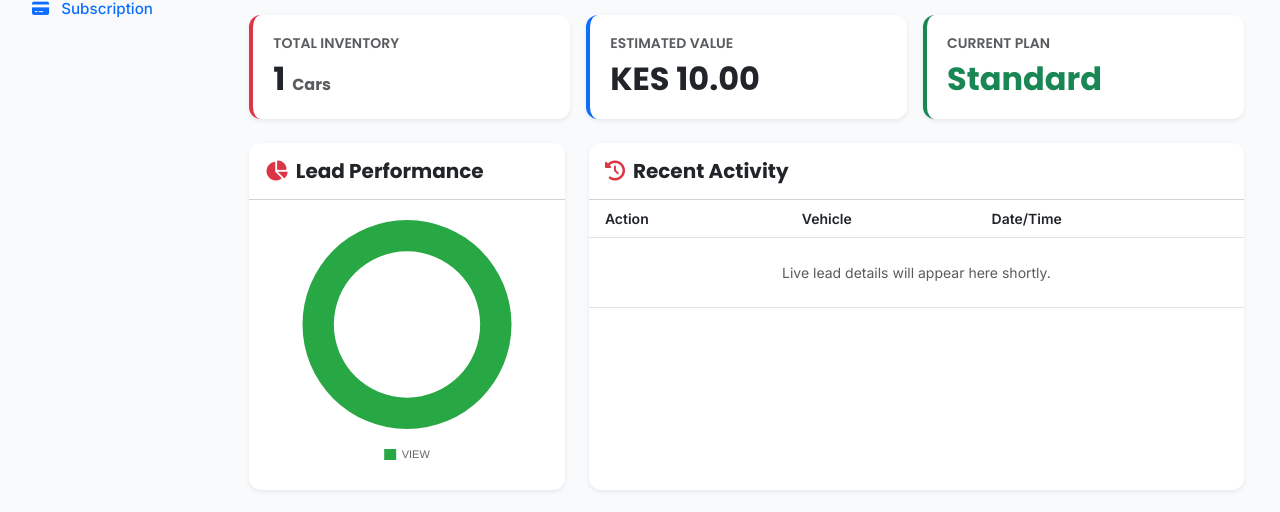
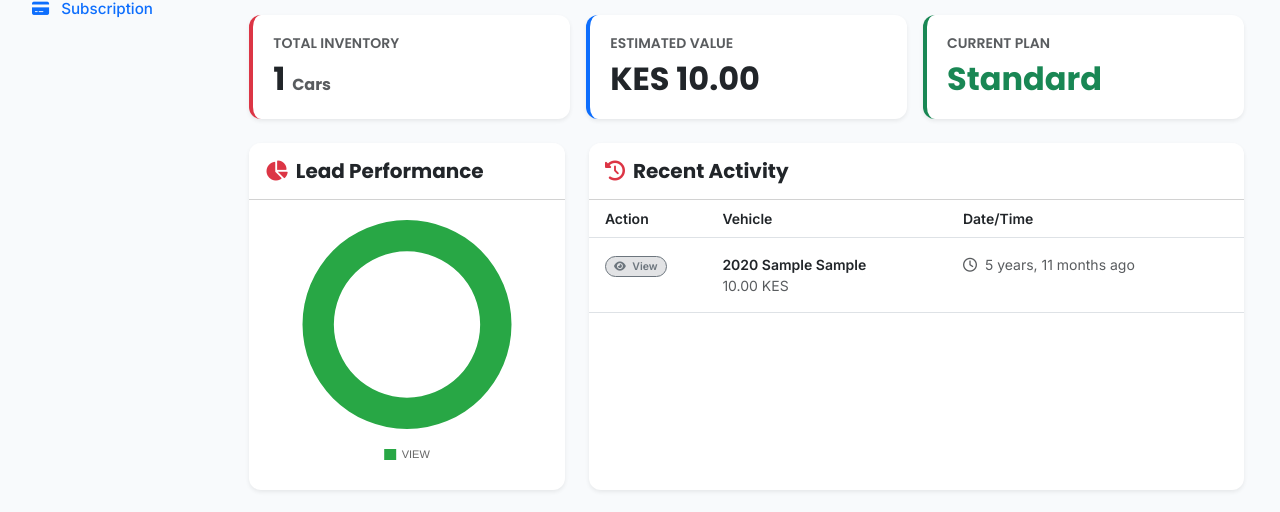
Before and after one commit to kelvinketer/buycars-africa, a Django app: page /dashboard/ in a window 1280 px wide. Shown: the part 182-694 px from the top of the page. Run offline with Django 5.2, Linux system fonts and the light colour scheme; a user stored in the database is signed in; tables that the repository leaves empty hold one stand-in row (values such as "Sample post"); grey boxes marked "Sample" are stand-in pictures.

Commit message:
Add recent activity list to dealer dashboard

```diff
--- a/cars/views.py
+++ b/cars/views.py
@@ -2,12 +2,11 @@ from django.shortcuts import render, redirect, get_object_or_404
 from django.http import HttpResponseRedirect
 from django.contrib.auth.decorators import login_required
 from django.contrib import messages
-from django.db.models import Q, Count # Added Count here
+from django.db.models import Q, Count
 from django.contrib.auth import get_user_model
 
 from users.models import DealerProfile
 
-# Updated imports
 from .models import Car, CarImage, CarLead
 from .forms import CarForm
 
@@ -141,16 +140,19 @@ def dealer_showroom(request, username):
 
 @login_required
 def dealer_dashboard(request):
+    # 1. Get Dealer's Inventory
     my_cars = Car.objects.filter(dealer=request.user).order_by('-created_at')
     total_value = sum(car.price for car in my_cars)
 
-    # --- NEW: Get Analytics Data for Chart ---
-    # Group leads by action type for the current dealer
+    # 2. Get Analytics Data for Chart (Summary)
     leads_summary = CarLead.objects.filter(car__dealer=request.user).values('action').annotate(total=Count('id'))
 
-    # Format data for Chart.js
     chart_labels = [item['action'] for item in leads_summary]
     chart_values = [item['total'] for item in leads_summary]
+
+    # 3. NEW: Get Recent Activity (Specific Details)
+    # Filter by dealer -> Sort by newest -> Take top 5
+    recent_activity = CarLead.objects.filter(car__dealer=request.user).order_by('-timestamp')[:5]
 
     context = {
         'cars': my_cars,
@@ -158,6 +160,7 @@ def dealer_dashboard(request):
         'total_value': total_value,
         'chart_labels': chart_labels,
         'chart_values': chart_values,
+        'recent_activity': recent_activity, # <--- Added this to context
     }
     return render(request, 'dealer/dashboard.html', context)
 
--- a/templates/dealer/dashboard.html
+++ b/templates/dealer/dashboard.html
@@ -114,11 +114,40 @@
                                 </tr>
                             </thead>
                             <tbody class="small">
+                                {% for lead in recent_activity %}
                                 <tr>
-                                    <td colspan="3" class="text-center py-4 text-muted italic">
-                                        Live lead details will appear here shortly.
+                                    <td class="ps-3 py-3">
+                                        {% if lead.action == 'WHATSAPP' %}
+                                            <span class="badge bg-success-subtle text-success border border-success px-2 rounded-pill">
+                                                <i class="fab fa-whatsapp me-1"></i> WhatsApp
+                                            </span>
+                                        {% elif lead.action == 'CALL' %}
+                                            <span class="badge bg-primary-subtle text-primary border border-primary px-2 rounded-pill">
+                                                <i class="fas fa-phone me-1"></i> Call
+                                            </span>
+                                        {% else %}
+                                            <span class="badge bg-secondary-subtle text-secondary border border-secondary px-2 rounded-pill">
+                                                <i class="fas fa-eye me-1"></i> View
+                                            </span>
+                                        {% endif %}
+                                    </td>
+                                    <td class="py-3">
+                                        <strong>{{ lead.car.year }} {{ lead.car.make }} {{ lead.car.model }}</strong>
+                                        <br>
+                                        <span class="text-muted text-xs">{{ lead.car.price|intcomma }} KES</span>
+                                    </td>
+                                    <td class="py-3 text-muted">
+                                        <i class="far fa-clock me-1"></i> {{ lead.timestamp|naturaltime }}
                                     </td>
                                 </tr>
+                                {% empty %}
+                                <tr>
+                                    <td colspan="3" class="text-center py-4 text-muted">
+                                        <i class="fas fa-chart-line fa-2x mb-2 opacity-25"></i>
+                                        <p class="small mb-0">No recent activity found.</p>
+                                    </td>
+                                </tr>
+                                {% endfor %}
                             </tbody>
                         </table>
                     </div>
```
